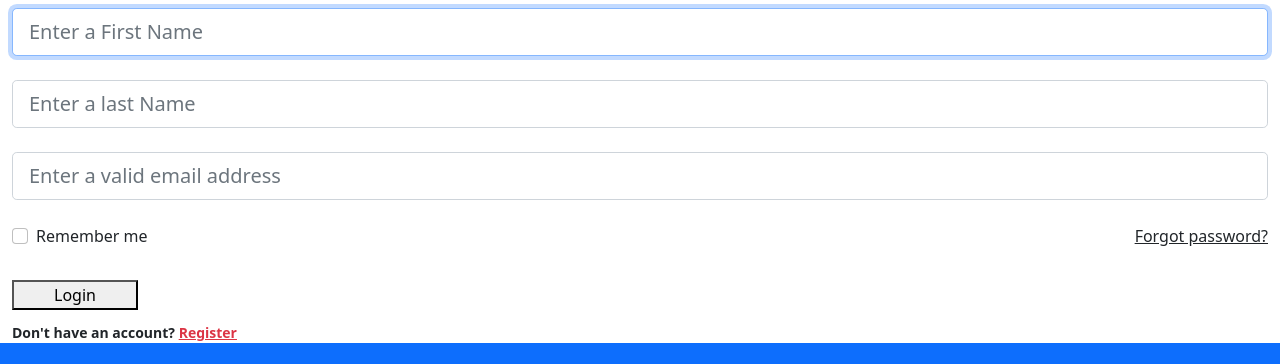
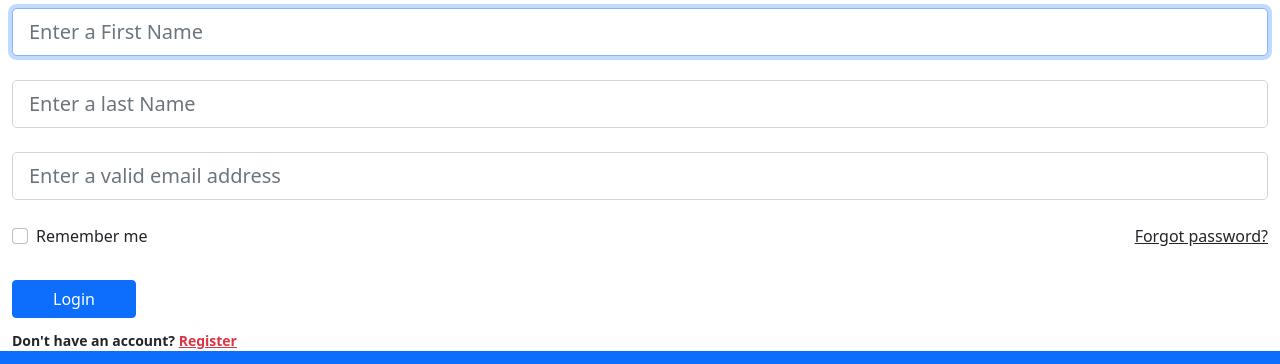
Before and after one commit to mehulaswar06/Newsletter-Landing-Page-with-Backend-on-Mailchimp, a website: page signup.html in a window 1280 px wide. Shown: the part 386-750 px from the top of the page. Drawn offline with nearby package versions, Linux system fonts and the light colour scheme.

Commit message:
second version

```diff
--- a/signup.html
+++ b/signup.html
@@ -58,7 +58,7 @@
                 </div>
 
                 <div class="text-center text-lg-start mt-4 pt-2">
-                  <button type="submit"
+                  <button type="submit" class="btn btn-primary"
                     style="padding-left: 2.5rem; padding-right: 2.5rem;">Login</button>
                   <p class="small fw-bold mt-2 pt-1 mb-0">Don't have an account? <a href="#!"
                       class="link-danger">Register</a></p>
```
